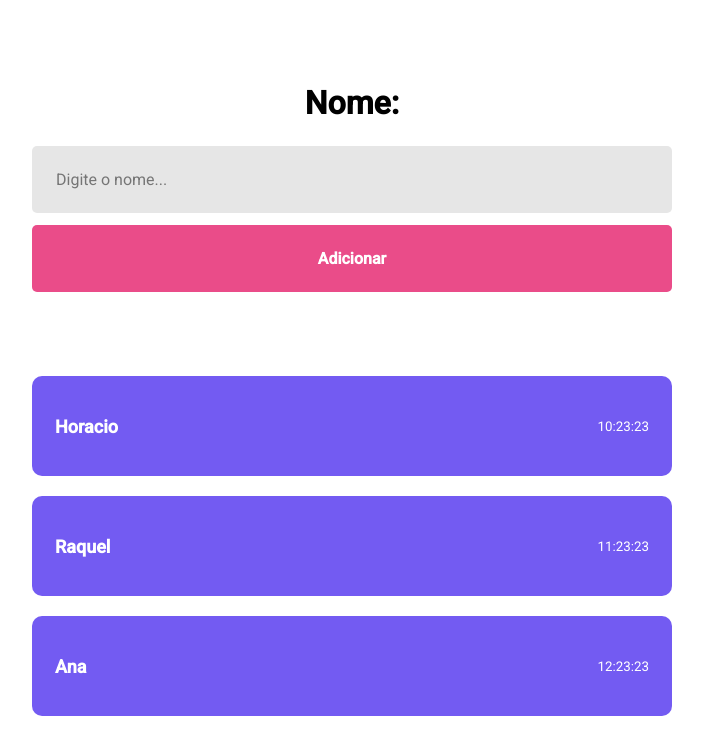
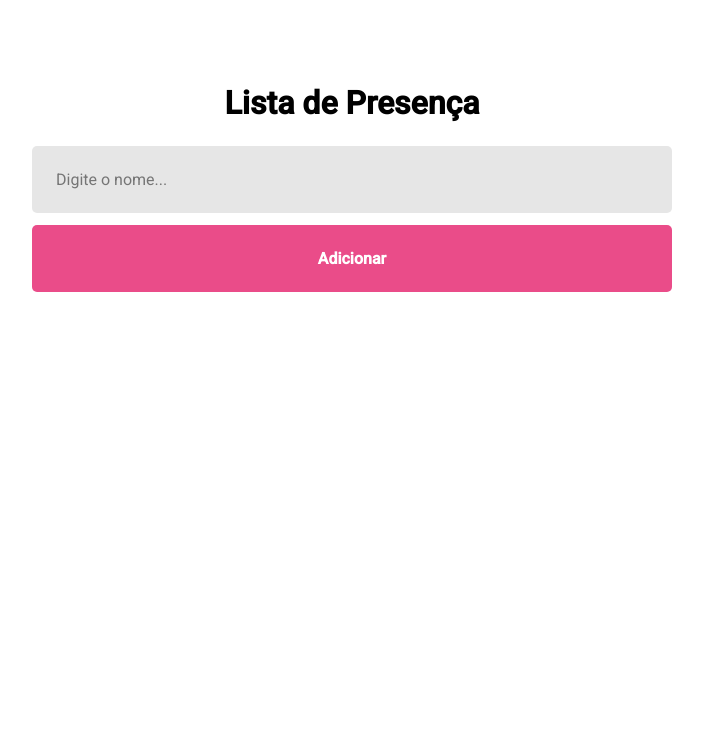
Before and after one commit to horaciosdev/lista-de-presenca, a React (Vite) app: page / in a window 1280 px wide. Shown: the top 754 px of the page, without its empty margins (288-991 px from the left). Built offline with nearby package versions, Linux system fonts and the light colour scheme.

Commit message:
feat: add method to add students

```diff
--- a/src/pages/Home/Home.jsx
+++ b/src/pages/Home/Home.jsx
@@ -5,20 +5,35 @@
 
 export const Home = () => {
   const [studentName, setStudentName] = useState("");
+  const [students, setStudends] = useState([]);
+
+  function handleAddStudent() {
+    const newStudent = {
+      name: studentName,
+      time: new Date().toLocaleTimeString("pt-br", {
+        hour: "2-digit",
+        minute: "2-digit",
+        second: "2-digit",
+      }),
+    };
+
+    setStudends((prevState) => [newStudent, ...prevState]);
+  }
 
   return (
     <div className="container">
-      <h1>Nome: {studentName}</h1>
+      <h1>Lista de Presença</h1>
       <input
         type="text"
         placeholder="Digite o nome..."
         onChange={(e) => setStudentName(e.target.value)}
       />
-      <button type="button">Adicionar</button>
-
-      <Card name="Horacio" time="10:23:23" />
-      <Card name="Raquel" time="11:23:23" />
-      <Card name="Ana" time="12:23:23" />
+      <button type="button" onClick={handleAddStudent}>
+        Adicionar
+      </button>
+      {students.map((student) => (
+        <Card name={student.name} time={student.time} key={student.time} />
+      ))}
     </div>
   );
 };
```
